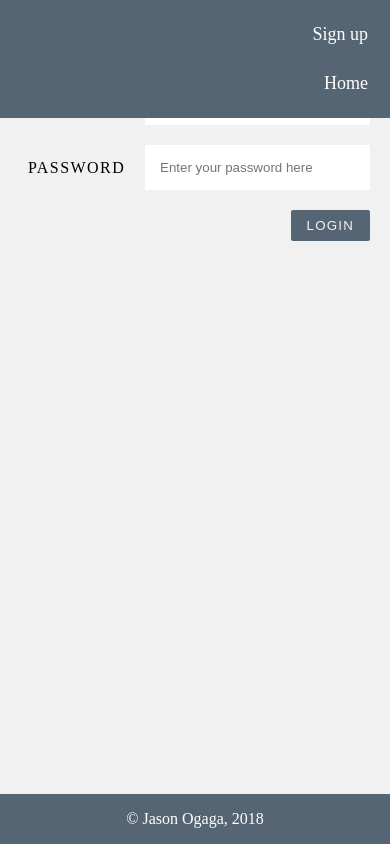
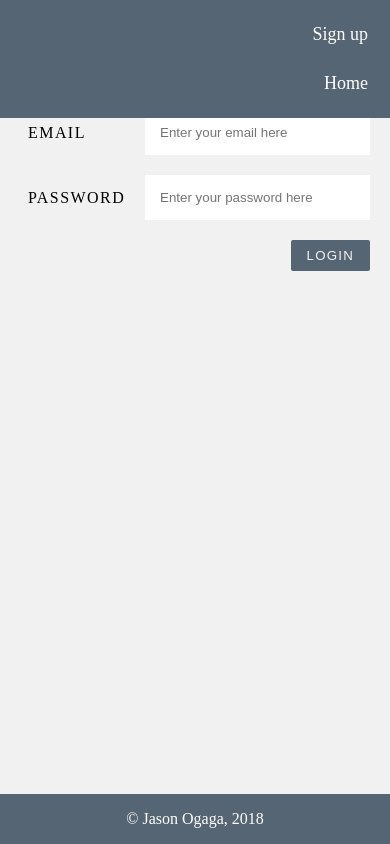
Before and after one commit to jasonjoe1/my-diary, a plain HTML site: page UI/login.html in a window 390 px wide. Drawn offline with Linux system fonts and the light colour scheme.

Commit message:
added media query for form on smaller screens

```diff
--- a/UI/style.css
+++ b/UI/style.css
@@ -191,3 +191,10 @@ form{
 .flex-inner li {
   width: 100px;
 }
+
+@media only screen and (max-width: 600px)  {
+  form{
+    padding-top: 30px;
+    padding-bottom: 10px;
+  }
+}
```
